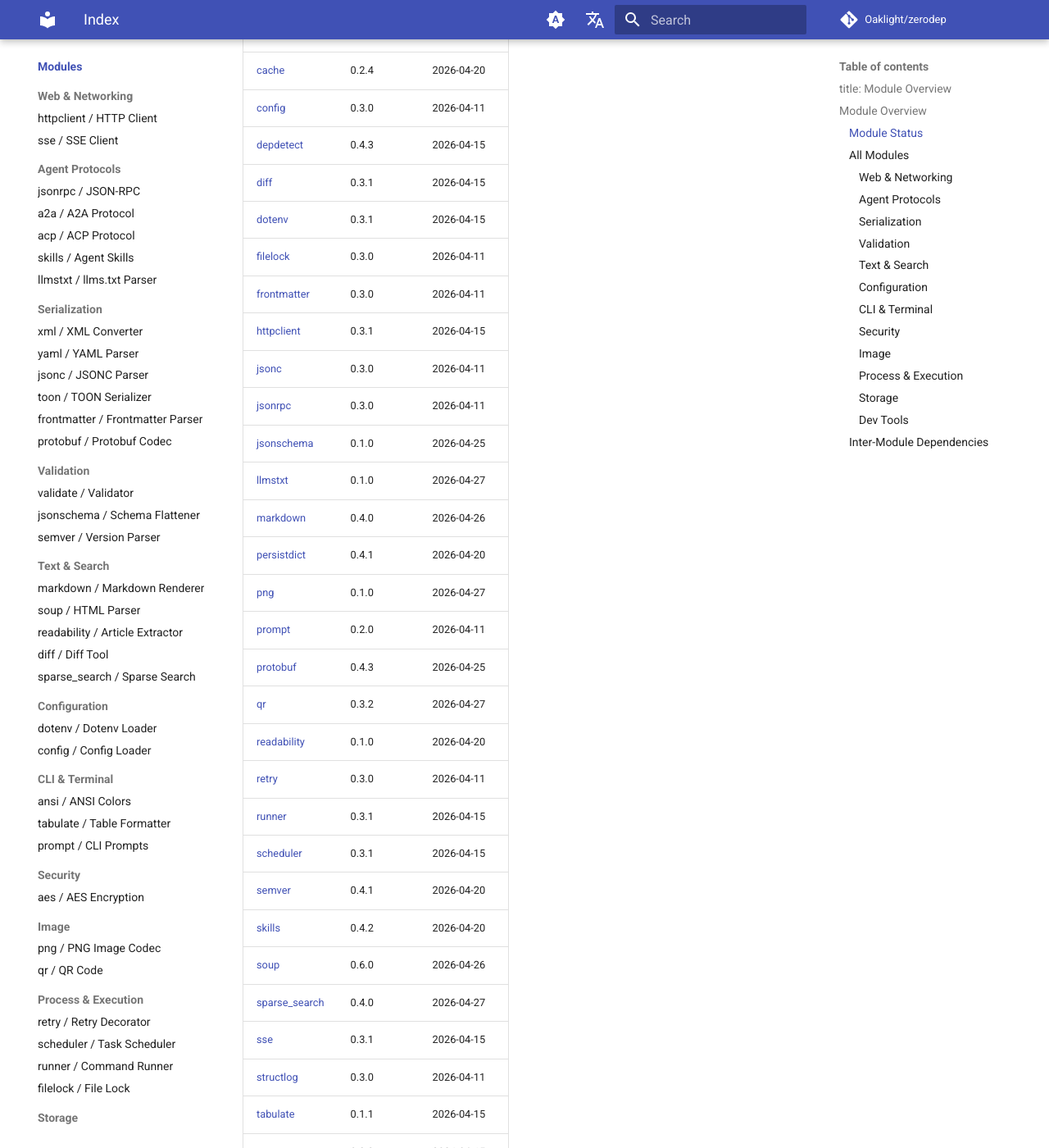
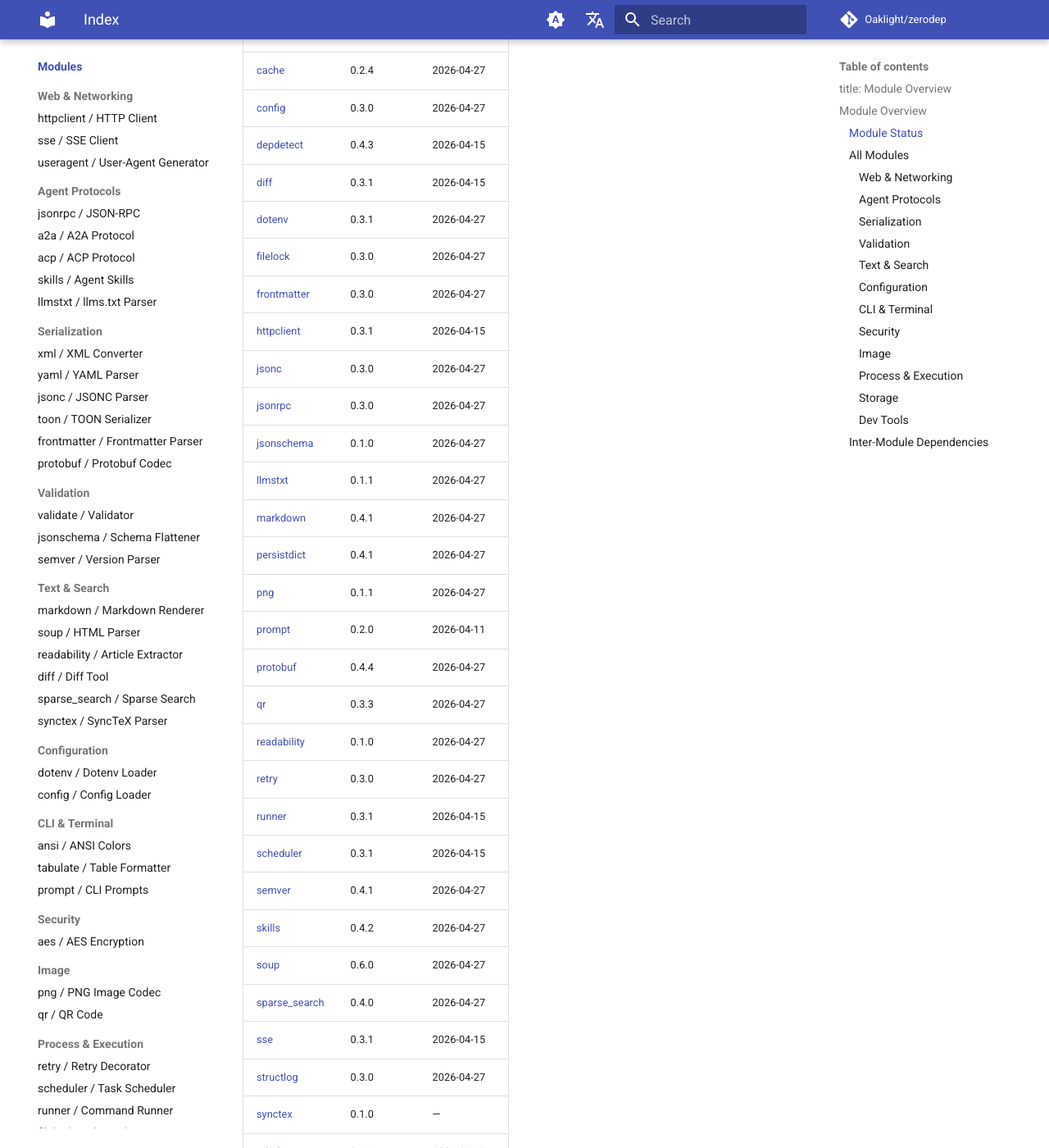
Before and after one commit to Oaklight/zerodep, an MkDocs documentation site: the page built from docs/modules/index.md, in a window 1280 px wide and 1400 px high, scrolled down 651 px. Shown: the whole window at 82% size. Built offline with MkDocs 1.6.1 and Material for MkDocs 9.7.7, drawn with Linux system fonts in a browser that asks for light colours; comment, search, counter and statistics services are not loaded; some of the changed text lies outside the part shown.

Commit message:
docs: add synctex module and API pages, update changelog and nav

```diff
--- a/docs/modules/index.md
+++ b/docs/modules/index.md
@@ -12,44 +12,46 @@ Each zerodep module is a **self-contained single `.py` file** that you can copy
 
 | Module | Version | Last Updated |
 |--------|---------|--------------|
-| [a2a](a2a.md) | 0.3.1 | 2026-04-20 |
-| [acp](acp.md) | 0.3.1 | 2026-04-15 |
+| [a2a](a2a.md) | 0.3.1 | 2026-04-27 |
+| [acp](acp.md) | 0.3.1 | 2026-04-27 |
 | [aes](aes.md) | 0.5.0 | 2026-04-20 |
 | [ansi](ansi.md) | 0.3.0 | 2026-04-11 |
-| [cache](cache.md) | 0.2.4 | 2026-04-20 |
-| [config](config.md) | 0.3.0 | 2026-04-11 |
+| [cache](cache.md) | 0.2.4 | 2026-04-27 |
+| [config](config.md) | 0.3.0 | 2026-04-27 |
 | [depdetect](depdetect.md) | 0.4.3 | 2026-04-15 |
 | [diff](diff.md) | 0.3.1 | 2026-04-15 |
-| [dotenv](dotenv.md) | 0.3.1 | 2026-04-15 |
-| [filelock](filelock.md) | 0.3.0 | 2026-04-11 |
-| [frontmatter](frontmatter.md) | 0.3.0 | 2026-04-11 |
+| [dotenv](dotenv.md) | 0.3.1 | 2026-04-27 |
+| [filelock](filelock.md) | 0.3.0 | 2026-04-27 |
+| [frontmatter](frontmatter.md) | 0.3.0 | 2026-04-27 |
 | [httpclient](httpclient.md) | 0.3.1 | 2026-04-15 |
-| [jsonc](jsonc.md) | 0.3.0 | 2026-04-11 |
-| [jsonrpc](jsonrpc.md) | 0.3.0 | 2026-04-11 |
-| [jsonschema](jsonschema.md) | 0.1.0 | 2026-04-25 |
-| [llmstxt](llmstxt.md) | 0.1.0 | 2026-04-27 |
-| [markdown](markdown.md) | 0.4.0 | 2026-04-26 |
-| [persistdict](persistdict.md) | 0.4.1 | 2026-04-20 |
-| [png](png.md) | 0.1.0 | 2026-04-27 |
+| [jsonc](jsonc.md) | 0.3.0 | 2026-04-27 |
+| [jsonrpc](jsonrpc.md) | 0.3.0 | 2026-04-27 |
+| [jsonschema](jsonschema.md) | 0.1.0 | 2026-04-27 |
+| [llmstxt](llmstxt.md) | 0.1.1 | 2026-04-27 |
+| [markdown](markdown.md) | 0.4.1 | 2026-04-27 |
+| [persistdict](persistdict.md) | 0.4.1 | 2026-04-27 |
+| [png](png.md) | 0.1.1 | 2026-04-27 |
 | [prompt](prompt.md) | 0.2.0 | 2026-04-11 |
-| [protobuf](protobuf.md) | 0.4.3 | 2026-04-25 |
-| [qr](qr.md) | 0.3.2 | 2026-04-27 |
-| [readability](readability.md) | 0.1.0 | 2026-04-20 |
-| [retry](retry.md) | 0.3.0 | 2026-04-11 |
+| [protobuf](protobuf.md) | 0.4.4 | 2026-04-27 |
+| [qr](qr.md) | 0.3.3 | 2026-04-27 |
+| [readability](readability.md) | 0.1.0 | 2026-04-27 |
+| [retry](retry.md) | 0.3.0 | 2026-04-27 |
 | [runner](runner.md) | 0.3.1 | 2026-04-15 |
 | [scheduler](scheduler.md) | 0.3.1 | 2026-04-15 |
-| [semver](semver.md) | 0.4.1 | 2026-04-20 |
-| [skills](skills.md) | 0.4.2 | 2026-04-20 |
-| [soup](soup.md) | 0.6.0 | 2026-04-26 |
+| [semver](semver.md) | 0.4.1 | 2026-04-27 |
+| [skills](skills.md) | 0.4.2 | 2026-04-27 |
+| [soup](soup.md) | 0.6.0 | 2026-04-27 |
 | [sparse_search](sparse_search.md) | 0.4.0 | 2026-04-27 |
 | [sse](sse.md) | 0.3.1 | 2026-04-15 |
-| [structlog](structlog.md) | 0.3.0 | 2026-04-11 |
+| [structlog](structlog.md) | 0.3.0 | 2026-04-27 |
+| [synctex](synctex.md) | 0.1.0 | — |
 | [tabulate](tabulate.md) | 0.1.1 | 2026-04-15 |
-| [toon](toon.md) | 0.3.3 | 2026-04-15 |
-| [validate](validate.md) | 0.4.2 | 2026-04-27 |
+| [toon](toon.md) | 0.3.3 | 2026-04-27 |
+| [useragent](useragent.md) | 0.1.0 | 2026-04-29 |
+| [validate](validate.md) | 0.4.3 | 2026-04-27 |
 | [vcs](vcs.md) | 0.3.0 | 2026-04-11 |
-| [xml](xml.md) | 0.3.1 | 2026-04-15 |
-| [yaml](yaml.md) | 0.3.1 | 2026-04-15 |
+| [xml](xml.md) | 0.3.1 | 2026-04-27 |
+| [yaml](yaml.md) | 0.3.1 | 2026-04-27 |
 
 ## All Modules
 
@@ -59,6 +61,7 @@ Each zerodep module is a **self-contained single `.py` file** that you can copy
 |--------|-------------|-------------------|
 | [httpclient](httpclient.md) | Sync + async REST client with connection pooling, proxy, and auth | `httpx` |
 | [sse](sse.md) | Server-Sent Events client with auto-reconnect | `httpx-sse` |
+| [useragent](useragent.md) | Lightweight Chrome/Edge User-Agent generator with Client Hints | `ua-generator` |
 
 ### Agent Protocols
 
@@ -98,6 +101,7 @@ Each zerodep module is a **self-contained single `.py` file** that you can copy
 | [readability](readability.md) | Article content extractor ported from Mozilla Readability.js | `readability-lxml` |
 | [diff](diff.md) | Unified diff parser, patch apply/reverse, three-way merge | `unidiff` |
 | [sparse_search](sparse_search.md) | BM25/BM25+/BM25L/BM25F + TF-IDF full-text search with Bayesian calibration, RRF fusion, MMR diversity | `rank-bm25` |
+| [synctex](synctex.md) | SyncTeX inverse-search parser (PDF position → source location) | -- |
 
 ### Configuration
 
--- a/mkdocs.yml
+++ b/mkdocs.yml
@@ -80,6 +80,7 @@ plugins:
             - ../jsonschema
             - ../png
             - ../llmstxt
+            - ../synctex
             - aes
             - qr
             - httpclient
@@ -118,6 +119,7 @@ plugins:
             - jsonschema
             - png
             - llmstxt
+            - synctex
           options:
             docstring_style: google
             show_source: true
@@ -178,6 +180,7 @@ plugins:
           - modules/persistdict.md
           - modules/qr.md
           - modules/depdetect.md
+          - modules/synctex.md
         API Reference:
           - api/httpclient.md
           - api/sse.md
@@ -217,6 +220,7 @@ plugins:
           - api/persistdict.md
           - api/qr.md
           - api/depdetect.md
+          - api/synctex.md
         Benchmarks:
           - benchmarks/httpclient.md
           - benchmarks/sse.md
@@ -304,6 +308,7 @@ nav:
       - Web & Networking:
           - httpclient / HTTP Client: modules/httpclient.md
           - sse / SSE Client: modules/sse.md
+          - useragent / User-Agent Generator: modules/useragent.md
       - Agent Protocols:
           - jsonrpc / JSON-RPC: modules/jsonrpc.md
           - a2a / A2A Protocol: modules/a2a.md
@@ -327,6 +332,7 @@ nav:
           - readability / Article Extractor: modules/readability.md
           - diff / Diff Tool: modules/diff.md
           - sparse_search / Sparse Search: modules/sparse_search.md
+          - synctex / SyncTeX Parser: modules/synctex.md
       - Configuration:
           - dotenv / Dotenv Loader: modules/dotenv.md
           - config / Config Loader: modules/config.md
@@ -355,6 +361,7 @@ nav:
       - Web & Networking:
           - httpclient / HTTP Client: api/httpclient.md
           - sse / SSE Client: api/sse.md
+          - useragent / User-Agent Generator: api/useragent.md
       - Agent Protocols:
           - jsonrpc / JSON-RPC: api/jsonrpc.md
           - a2a / A2A Protocol: api/a2a.md
@@ -378,6 +385,7 @@ nav:
           - readability / Article Extractor: api/readability.md
           - diff / Diff Tool: api/diff.md
           - sparse_search / Sparse Search: api/sparse_search.md
+          - synctex / SyncTeX Parser: api/synctex.md
       - Configuration:
           - dotenv / Dotenv Loader: api/dotenv.md
           - config / Config Loader: api/config.md
@@ -406,6 +414,7 @@ nav:
       - Web & Networking:
           - httpclient / HTTP Client: benchmarks/httpclient.md
           - sse / SSE Client: benchmarks/sse.md
+          - useragent / User-Agent Generator: benchmarks/useragent.md
       - Agent Protocols:
           - jsonrpc / JSON-RPC: benchmarks/jsonrpc.md
           - a2a / A2A Protocol: benchmarks/a2a.md
```
Also changed, not shown: docs/api/synctex.md (added, +7 -0 lines), docs/changelog.md (+10 -0 lines), docs/modules/synctex.md (added, +156 -0 lines).
